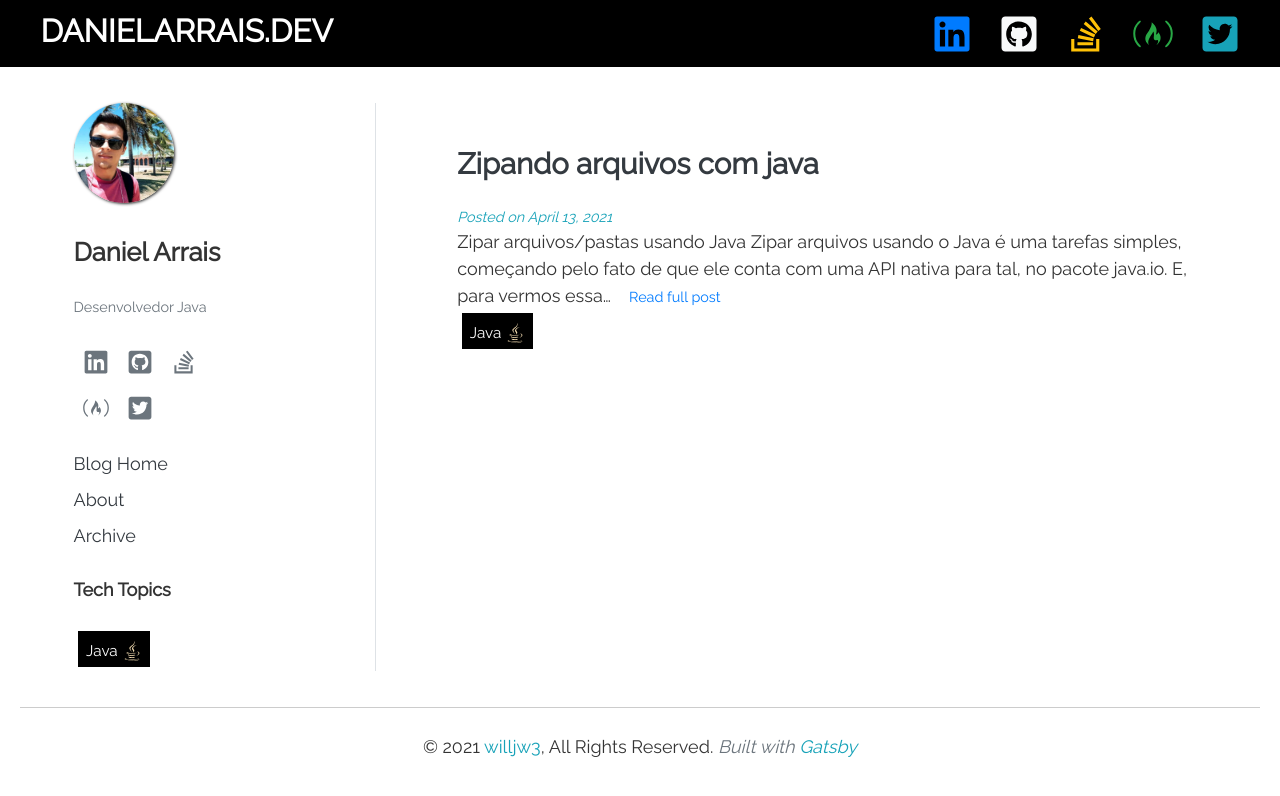
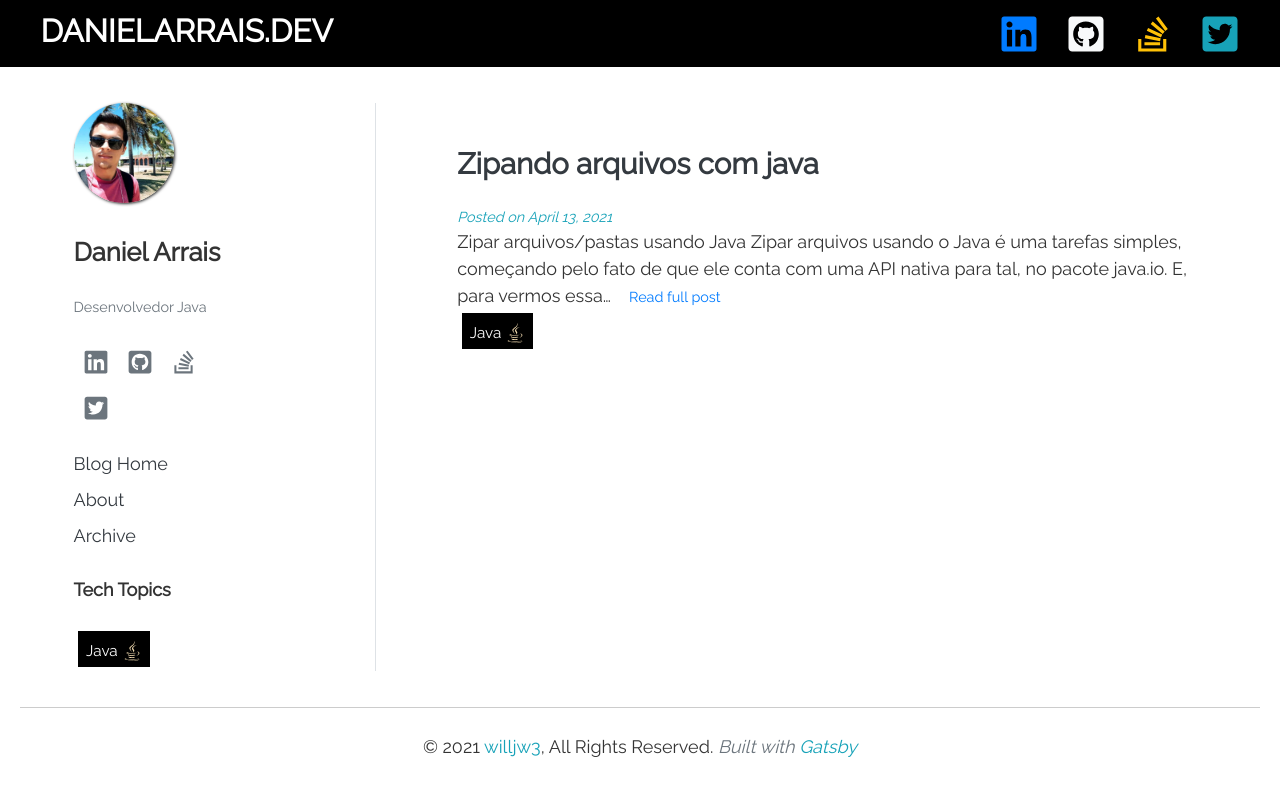
Before and after one commit to danielarrais/my-developer-diary, a Gatsby site: page / in a window 1280 px wide. Built offline with nearby package versions, Linux system fonts and the light colour scheme; Gatsby itself is replaced by a stand-in of ours.

Commit message:
Ajusta URL do site e links de rede social

```diff
--- a/config.js
+++ b/config.js
@@ -1,7 +1,7 @@
 "use strict"
 
 module.exports = {
-  url: "https://boring-swanson-fa7e2c.netlify.app/",
+  url: "https://danielarrais.dev/",
   title: "DANIELARRAIS.DEV",
   tagline: "Desenvolvedor Java",
   copyright: "©2021 Daniel Arrais, All rights reserved",
@@ -12,8 +12,7 @@ module.exports = {
       linkedin: "https://www.linkedin.com/in/daniel-arrais",
       github: "https://github.com/danielarrais",
       stackoverflow: "https://stackoverflow.com/users/9537152/daniel-arrais?tab=profile",
-      twitter: "https://twitter.com/DanielArrais",
-      freecodecamp: "https://twitter.com/DanielArrais",
+      twitter: "https://twitter.com/DanielArrais"
     },
   },
   labels: [
--- a/gatsby-config.js
+++ b/gatsby-config.js
@@ -13,7 +13,6 @@ module.exports = {
       linkedin: siteConfig.author.contacts.linkedin,
       github: siteConfig.author.contacts.github,
       stackoverflow: siteConfig.author.contacts.stackoverflow,
-      freecodecamp: siteConfig.author.contacts.freecodecamp,
       twitter: siteConfig.author.contacts.twitter,
     },
     labels: siteConfig.labels,
--- a/src/components/header/MobileSocialLinks.js
+++ b/src/components/header/MobileSocialLinks.js
@@ -3,7 +3,6 @@ import {
     FaLinkedin,
     FaGithubSquare,
     FaStackOverflow,
-    FaFreeCodeCamp,
     FaTwitterSquare
 } from "react-icons/fa"
 
@@ -30,12 +29,6 @@ const MobileSocialLinks = ({ contacts }) => {
                     <FaStackOverflow size={26} style={{ color: "warning" }} />
                 </span>
             </a>
-            <a className="text-success"
-                href={contacts.freecodecamp}>
-                <span title="freeCodeCamp">
-                    <FaFreeCodeCamp size={26} style={{ color: "success" }} />
-                </span>
-            </a>
             <a className="text-info"
                 href={contacts.twitter}>
                 <span title="Twitter">
--- a/src/components/header/SocialLinks.js
+++ b/src/components/header/SocialLinks.js
@@ -3,7 +3,6 @@ import {
     FaLinkedin,
     FaGithubSquare,
     FaStackOverflow,
-    FaFreeCodeCamp,
     FaTwitterSquare
 } from "react-icons/fa"
 
@@ -29,12 +28,6 @@ const SocialLinks = ({ contacts }) => {
                     <FaStackOverflow size={40} style={{ color: "warning" }} />
                 </span>
             </a>
-            <a className="text-success ml-4"
-                href={contacts.freecodecamp}>
-                <span title="freeCodeCamp">
-                    <FaFreeCodeCamp size={40} style={{ color: "success" }} />
-                </span>
-            </a>
             <a className="text-info ml-4"
                 href={contacts.twitter}>
                 <span title="Twitter">
--- a/src/components/layout.js
+++ b/src/components/layout.js
@@ -27,7 +27,6 @@ const Layout = ({ children }) => {
               linkedin
               github
               stackoverflow
-              freecodecamp
               twitter
             }
           }
--- a/src/components/sidebar/Sidebar.js
+++ b/src/components/sidebar/Sidebar.js
@@ -21,7 +21,6 @@ const Sidebar = () => {
                                 linkedin
                                 github
                                 stackoverflow
-                                freecodecamp
                                 twitter
                             }
                             labels {
--- a/src/components/sidebar/SocialLinks.js
+++ b/src/components/sidebar/SocialLinks.js
@@ -3,7 +3,6 @@ import {
     FaLinkedin,
     FaGithubSquare,
     FaStackOverflow,
-    FaFreeCodeCamp,
     FaTwitterSquare
 } from "react-icons/fa"
 import "./sidebar.css"
@@ -31,12 +30,6 @@ const SocialLinks = ({ contacts }) => {
                 </span>
             </a>
             <a className="text-secondary p-2"
-                href={contacts.freecodecamp}>
-                <span title="freeCodeCamp">
-                    <FaFreeCodeCamp size={26} style={{ color: "secondary" }} />
-                </span>
-            </a>
-            <a className="text-secondary p-2"
                 href={contacts.twitter}>
                 <span title="Twitter">
                     <FaTwitterSquare size={26} style={{ color: "secondary" }} />
```
